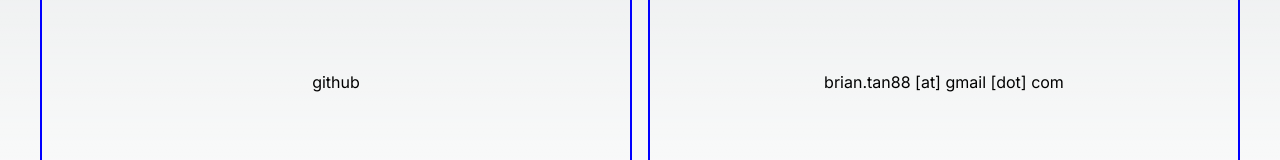
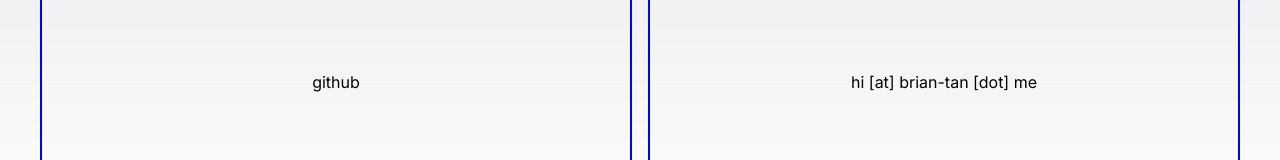
Before and after one commit to 5brian/catalogue, a Next.js app: page /me in a window 1280 px wide. Shown: the part 496-656 px from the top of the page. Built offline with nearby package versions, Linux system fonts and the light colour scheme.

Commit message:
me: hi@brian-tan.me

```diff
--- a/src/app/me/page.tsx
+++ b/src/app/me/page.tsx
@@ -49,8 +49,8 @@ export default function Me() {
       </Module>
 
       <Module>
-        <Link href="mailto:brian.tan88@gmail.com" target="_blank">
-          brian.tan88 [at] gmail [dot] com
+        <Link href="mailto:hi@brian-tan.me" target="_blank">
+          hi [at] brian-tan [dot] me
         </Link>
       </Module>
     </Layout>
```
